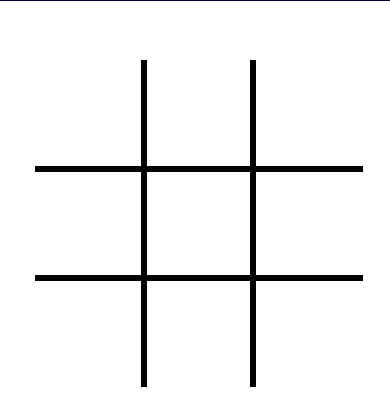
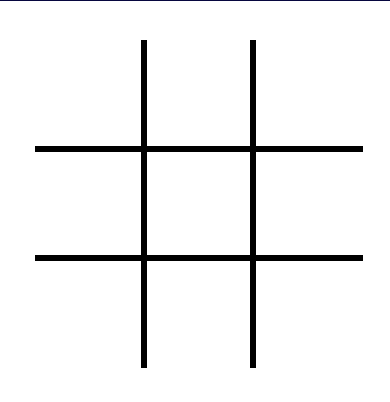
Before and after one commit to 1sanjaykumar/Tick-Tack-Toe-game, a plain HTML site: page index.html in a window 390 px wide. Shown: the part 77-479 px from the top of the page. Drawn offline with Linux system fonts and the light colour scheme.

Commit message:
first commit

```diff
--- a/game.css
+++ b/game.css
@@ -118,6 +118,7 @@
     height: 100%;
     background-image: url(game3.jpg);
     background-size: 150vw;
+    background-repeat: no-repeat;
   }
 
   .header {
@@ -145,7 +146,7 @@
     justify-content: center;
     width: 100%;
     margin-left: 2vw;
-    margin-top: 15vw;
+    margin-top: 10vw;
     display: grid;
     grid-template-rows: repeat(3, 28vw);
     grid-template-columns: repeat(3, 28vw);
```
